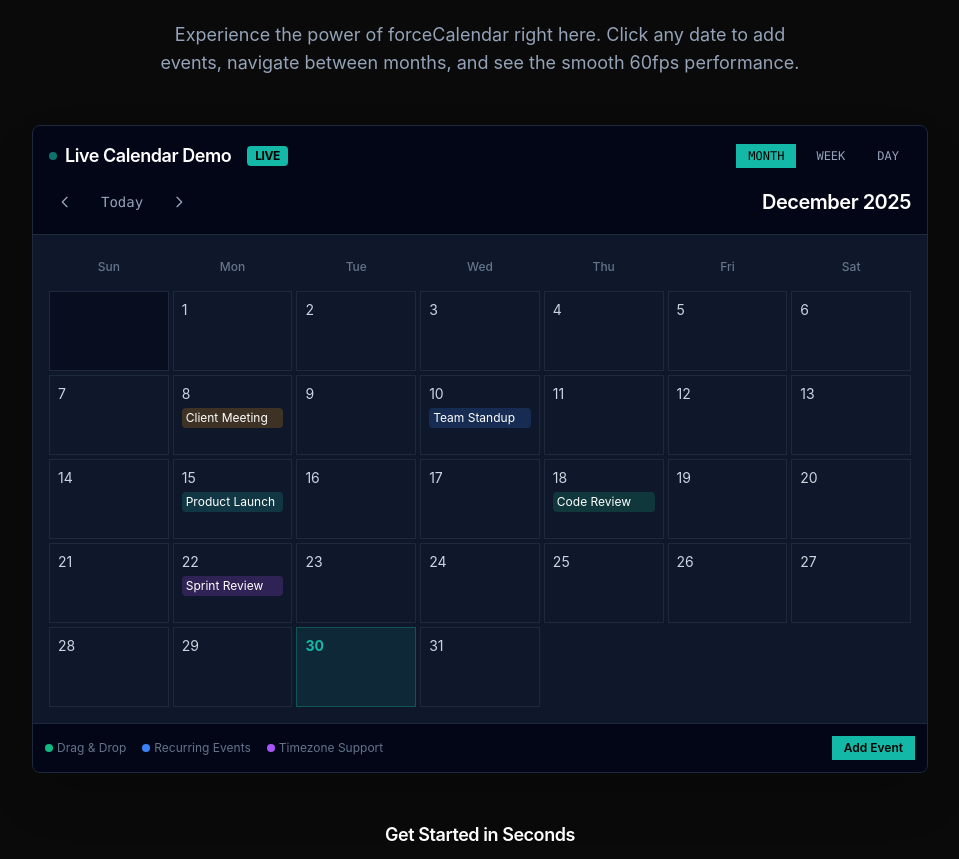
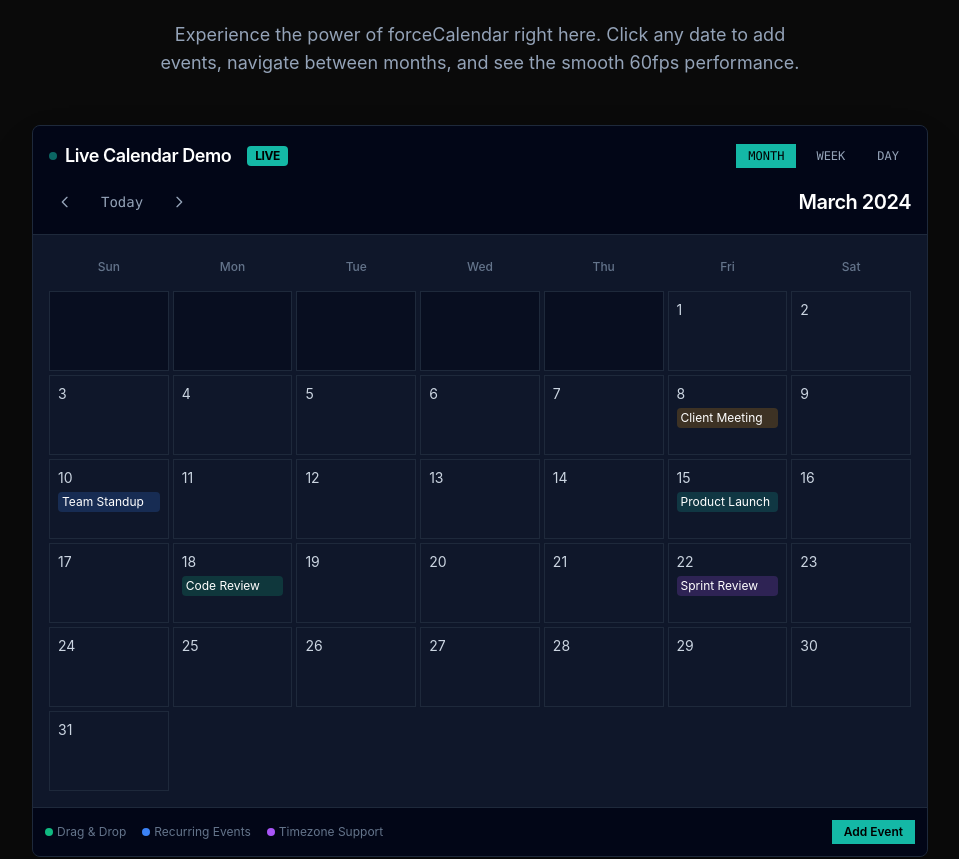
Before and after one commit to forceCalendar/www, a Next.js app: page / in a window 1280 px wide. Shown: the part 1190-2049 px from the top of the page, without its empty margins (160-1119 px from the left). Built offline with nearby package versions, Linux system fonts and the light colour scheme.

Commit message:
Add working Month, Week, and Day view switcher to interface calendar demo

```diff
--- a/components/LiveCalendarDemo.tsx
+++ b/components/LiveCalendarDemo.tsx
@@ -3,7 +3,7 @@
 import { useState, useEffect, useRef } from "react";
 
 export default function LiveCalendarDemo() {
-  const [currentDate, setCurrentDate] = useState(new Date());
+  const [currentDate, setCurrentDate] = useState(new Date(2024, 2, 1)); // March 2024
   const [view, setView] = useState<'month' | 'week' | 'day'>('month');
   const [events, setEvents] = useState<any[]>([]);
   const [selectedDate, setSelectedDate] = useState<Date | null>(null);
@@ -12,43 +12,43 @@ export default function LiveCalendarDemo() {
   const [isAnimated, setIsAnimated] = useState(false);
 
   useEffect(() => {
-    // Initialize with some demo events
+    // Initialize with some demo events for March 2024
     const demoEvents = [
       {
         id: 1,
         title: 'Product Launch',
-        date: new Date(currentDate.getFullYear(), currentDate.getMonth(), 15),
+        date: new Date(2024, 2, 15),
         color: 'bg-teal-500'
       },
       {
         id: 2,
         title: 'Team Standup',
-        date: new Date(currentDate.getFullYear(), currentDate.getMonth(), 10),
+        date: new Date(2024, 2, 10),
         color: 'bg-blue-500',
         recurring: 'daily'
       },
       {
         id: 3,
         title: 'Sprint Review',
-        date: new Date(currentDate.getFullYear(), currentDate.getMonth(), 22),
+        date: new Date(2024, 2, 22),
         color: 'bg-purple-500'
       },
       {
         id: 4,
         title: 'Client Meeting',
-        date: new Date(currentDate.getFullYear(), currentDate.getMonth(), 8),
+        date: new Date(2024, 2, 8),
         color: 'bg-amber-500'
       },
       {
         id: 5,
         title: 'Code Review',
-        date: new Date(currentDate.getFullYear(), currentDate.getMonth(), 18),
+        date: new Date(2024, 2, 18),
         color: 'bg-emerald-500'
       }
     ];
     setEvents(demoEvents);
     setTimeout(() => setIsAnimated(true), 100);
-  }, [currentDate]);
+  }, []);
 
   const getDaysInMonth = (date: Date) => {
     const year = date.getFullYear();
@@ -73,8 +73,33 @@ export default function LiveCalendarDemo() {
     return days;
   };
 
+  const getWeekDays = (date: Date) => {
+    const startOfWeek = new Date(date);
+    const day = startOfWeek.getDay();
+    const diff = startOfWeek.getDate() - day;
+    startOfWeek.setDate(diff);
+
+    const week = [];
+    for (let i = 0; i < 7; i++) {
+      const day = new Date(startOfWeek);
+      day.setDate(startOfWeek.getDate() + i);
+      week.push(day);
+    }
+    return week;
+  };
+
   const formatMonth = (date: Date) => {
     return date.toLocaleDateString('en-US', { month: 'long', year: 'numeric' });
+  };
+
+  const formatWeek = (date: Date) => {
+    const weekStart = getWeekDays(date)[0];
+    const weekEnd = getWeekDays(date)[6];
+    return `${weekStart.toLocaleDateString('en-US', { month: 'short', day: 'numeric' })} - ${weekEnd.toLocaleDateString('en-US', { month: 'short', day: 'numeric', year: 'numeric' })}`;
+  };
+
+  const formatDay = (date: Date) => {
+    return date.toLocaleDateString('en-US', { weekday: 'long', month: 'long', day: 'numeric', year: 'numeric' });
   };
 
   const navigateMonth = (direction: 'prev' | 'next') => {
@@ -82,10 +107,24 @@ export default function LiveCalendarDemo() {
     setTimeout(() => {
       setCurrentDate(prev => {
         const newDate = new Date(prev);
+        if (view === 'month') {
           if (direction === 'prev') {
             newDate.setMonth(newDate.getMonth() - 1);
           } else {
             newDate.setMonth(newDate.getMonth() + 1);
+          }
+        } else if (view === 'week') {
+          if (direction === 'prev') {
+            newDate.setDate(newDate.getDate() - 7);
+          } else {
+            newDate.setDate(newDate.getDate() + 7);
+          }
+        } else if (view === 'day') {
+          if (direction === 'prev') {
+            newDate.setDate(newDate.getDate() - 1);
+          } else {
+            newDate.setDate(newDate.getDate() + 1);
+          }
         }
         return newDate;
       });
@@ -118,74 +157,20 @@ export default function LiveCalendarDemo() {
     setSelectedDate(null);
   };
 
+  const getHeaderTitle = () => {
+    if (view === 'month') return formatMonth(currentDate);
+    if (view === 'week') return formatWeek(currentDate);
+    if (view === 'day') return formatDay(currentDate);
+    return '';
+  };
+
+  const renderView = () => {
+    if (view === 'month') {
       const days = getDaysInMonth(currentDate);
       const weekDays = ['Sun', 'Mon', 'Tue', 'Wed', 'Thu', 'Fri', 'Sat'];
 
       return (
-    <div className="relative w-full max-w-4xl mx-auto">
-      {/* Calendar Container */}
-      <div className="bg-slate-900 border border-slate-800 rounded-lg overflow-hidden shadow-2xl">
-        {/* Header */}
-        <div className="bg-slate-950 p-4 border-b border-slate-800 relative">
-          <div className="flex items-center justify-between mb-4">
-            <h3 className="text-lg font-semibold text-white flex items-center gap-2">
-              <div className="w-2 h-2 bg-teal-500 rounded-full animate-pulse" />
-              Live Calendar Demo
-              <span className="ml-2 px-2 py-0.5 bg-teal-500 text-black text-xs font-bold rounded">LIVE</span>
-            </h3>
-            <div className="flex items-center gap-2">
-              {['month', 'week', 'day'].map((v) => (
-                <button
-                  key={v}
-                  onClick={() => setView(v as any)}
-                  className={`px-3 py-1 text-xs font-mono uppercase transition-all ${
-                    view === v
-                      ? 'bg-teal-500 text-black'
-                      : 'text-slate-400 hover:text-white'
-                  }`}
-                >
-                  {v}
-                </button>
-              ))}
-            </div>
-          </div>
-
-          <div className="flex items-center justify-between">
-            <div className="flex items-center gap-2">
-              <button
-                onClick={() => navigateMonth('prev')}
-                className="p-2 hover:bg-slate-800 rounded transition-colors"
-                aria-label="Previous month"
-              >
-                <svg className="w-4 h-4 text-slate-400" fill="none" stroke="currentColor" viewBox="0 0 24 24">
-                  <path strokeLinecap="round" strokeLinejoin="round" strokeWidth={2} d="M15 19l-7-7 7-7" />
-                </svg>
-              </button>
-              <button
-                onClick={() => setCurrentDate(new Date())}
-                className="px-3 py-1 text-sm font-mono text-slate-400 hover:text-white hover:bg-slate-800 rounded transition-all"
-              >
-                Today
-              </button>
-              <button
-                onClick={() => navigateMonth('next')}
-                className="p-2 hover:bg-slate-800 rounded transition-colors"
-                aria-label="Next month"
-              >
-                <svg className="w-4 h-4 text-slate-400" fill="none" stroke="currentColor" viewBox="0 0 24 24">
-                  <path strokeLinecap="round" strokeLinejoin="round" strokeWidth={2} d="M9 5l7 7-7 7" />
-                </svg>
-              </button>
-            </div>
-
-            <h2 className="text-xl font-semibold text-white">
-              {formatMonth(currentDate)}
-            </h2>
-          </div>
-        </div>
-
-        {/* Calendar Grid */}
-        <div className="p-4">
+        <>
           {/* Week days header */}
           <div className="grid grid-cols-7 gap-1 mb-2">
             {weekDays.map(day => (
@@ -247,6 +232,188 @@ export default function LiveCalendarDemo() {
               );
             })}
           </div>
+        </>
+      );
+    }
+
+    if (view === 'week') {
+      const weekDays = getWeekDays(currentDate);
+      const hours = Array.from({ length: 24 }, (_, i) => i);
+
+      return (
+        <div className="overflow-auto max-h-[500px]">
+          {/* Week view header */}
+          <div className="grid grid-cols-8 gap-1 mb-2 sticky top-0 bg-slate-900 z-10">
+            <div className="text-xs text-slate-500 font-medium py-2"></div>
+            {weekDays.map((day, i) => (
+              <div key={i} className="text-center text-xs text-slate-500 font-medium py-2">
+                <div>{day.toLocaleDateString('en-US', { weekday: 'short' })}</div>
+                <div className={`text-lg ${day.toDateString() === new Date().toDateString() ? 'text-teal-500 font-bold' : 'text-slate-300'}`}>
+                  {day.getDate()}
+                </div>
+              </div>
+            ))}
+          </div>
+
+          {/* Hour grid */}
+          <div>
+            {hours.map(hour => (
+              <div key={hour} className="grid grid-cols-8 gap-1 mb-1">
+                <div className="text-xs text-slate-500 py-4 pr-2 text-right">
+                  {hour === 0 ? '12 AM' : hour < 12 ? `${hour} AM` : hour === 12 ? '12 PM' : `${hour - 12} PM`}
+                </div>
+                {weekDays.map((day, i) => {
+                  const dayEvents = getEventsForDate(day);
+                  const hourEvents = dayEvents.filter(event => {
+                    const eventHour = new Date(event.date).getHours();
+                    return eventHour === hour;
+                  });
+
+                  return (
+                    <div
+                      key={i}
+                      className="border border-slate-800 min-h-[60px] p-1 hover:bg-slate-800 cursor-pointer transition-colors"
+                      onClick={() => {
+                        setSelectedDate(new Date(day.getFullYear(), day.getMonth(), day.getDate(), hour));
+                        setShowEventModal(true);
+                      }}
+                    >
+                      {hourEvents.map(event => (
+                        <div
+                          key={event.id}
+                          className={`text-xs px-1 py-0.5 rounded ${event.color} bg-opacity-20 text-white truncate mb-1`}
+                        >
+                          {event.title}
+                        </div>
+                      ))}
+                    </div>
+                  );
+                })}
+              </div>
+            ))}
+          </div>
+        </div>
+      );
+    }
+
+    if (view === 'day') {
+      const hours = Array.from({ length: 24 }, (_, i) => i);
+      const dayEvents = getEventsForDate(currentDate);
+
+      return (
+        <div className="overflow-auto max-h-[500px]">
+          {/* Day view */}
+          <div className="space-y-1">
+            {hours.map(hour => {
+              const hourEvents = dayEvents.filter(event => {
+                const eventHour = new Date(event.date).getHours();
+                return eventHour === hour;
+              });
+
+              return (
+                <div key={hour} className="grid grid-cols-12 gap-2">
+                  <div className="col-span-2 text-xs text-slate-500 py-4 pr-2 text-right">
+                    {hour === 0 ? '12 AM' : hour < 12 ? `${hour} AM` : hour === 12 ? '12 PM' : `${hour - 12} PM`}
+                  </div>
+                  <div
+                    className="col-span-10 border border-slate-800 min-h-[60px] p-2 hover:bg-slate-800 cursor-pointer transition-colors"
+                    onClick={() => {
+                      setSelectedDate(new Date(currentDate.getFullYear(), currentDate.getMonth(), currentDate.getDate(), hour));
+                      setShowEventModal(true);
+                    }}
+                  >
+                    <div className="flex flex-wrap gap-2">
+                      {hourEvents.map(event => (
+                        <div
+                          key={event.id}
+                          className={`text-sm px-2 py-1 rounded ${event.color} bg-opacity-20 text-white`}
+                        >
+                          {event.title}
+                        </div>
+                      ))}
+                    </div>
+                  </div>
+                </div>
+              );
+            })}
+          </div>
+        </div>
+      );
+    }
+
+    return null;
+  };
+
+  return (
+    <div className="relative w-full max-w-4xl mx-auto">
+      {/* Calendar Container */}
+      <div className="bg-slate-900 border border-slate-800 rounded-lg overflow-hidden shadow-2xl">
+        {/* Header */}
+        <div className="bg-slate-950 p-4 border-b border-slate-800 relative">
+          <div className="flex items-center justify-between mb-4">
+            <h3 className="text-lg font-semibold text-white flex items-center gap-2">
+              <div className="w-2 h-2 bg-teal-500 rounded-full animate-pulse" />
+              Live Calendar Demo
+              {view === 'month' ? (
+                <span className="ml-2 px-2 py-0.5 bg-teal-500 text-black text-xs font-bold rounded">LIVE</span>
+              ) : (
+                <span className="ml-2 px-2 py-0.5 bg-amber-500 text-black text-xs font-bold rounded">DEMO</span>
+              )}
+            </h3>
+            <div className="flex items-center gap-2">
+              {['month', 'week', 'day'].map((v) => (
+                <button
+                  key={v}
+                  onClick={() => setView(v as any)}
+                  className={`px-3 py-1 text-xs font-mono uppercase transition-all ${
+                    view === v
+                      ? 'bg-teal-500 text-black'
+                      : 'text-slate-400 hover:text-white'
+                  }`}
+                >
+                  {v}
+                </button>
+              ))}
+            </div>
+          </div>
+
+          <div className="flex items-center justify-between">
+            <div className="flex items-center gap-2">
+              <button
+                onClick={() => navigateMonth('prev')}
+                className="p-2 hover:bg-slate-800 rounded transition-colors"
+                aria-label="Previous"
+              >
+                <svg className="w-4 h-4 text-slate-400" fill="none" stroke="currentColor" viewBox="0 0 24 24">
+                  <path strokeLinecap="round" strokeLinejoin="round" strokeWidth={2} d="M15 19l-7-7 7-7" />
+                </svg>
+              </button>
+              <button
+                onClick={() => setCurrentDate(new Date(2024, 2, 15))}
+                className="px-3 py-1 text-sm font-mono text-slate-400 hover:text-white hover:bg-slate-800 rounded transition-all"
+              >
+                Today
+              </button>
+              <button
+                onClick={() => navigateMonth('next')}
+                className="p-2 hover:bg-slate-800 rounded transition-colors"
+                aria-label="Next"
+              >
+                <svg className="w-4 h-4 text-slate-400" fill="none" stroke="currentColor" viewBox="0 0 24 24">
+                  <path strokeLinecap="round" strokeLinejoin="round" strokeWidth={2} d="M9 5l7 7-7 7" />
+                </svg>
+              </button>
+            </div>
+
+            <h2 className="text-xl font-semibold text-white">
+              {getHeaderTitle()}
+            </h2>
+          </div>
+        </div>
+
+        {/* Calendar Grid */}
+        <div className="p-4">
+          {renderView()}
         </div>
 
         {/* Features Bar */}
--- a/package.json
+++ b/package.json
@@ -17,6 +17,7 @@
     "lint": "eslint"
   },
   "dependencies": {
+    "@forcecalendar/interface": "^0.7.0",
     "next": "16.1.1",
     "react": "19.2.3",
     "react-dom": "19.2.3"
```
Also changed, not shown: 1 other file (tests, documents, lock files or other folders). Lines whose indentation alone changed are shown as unchanged.
